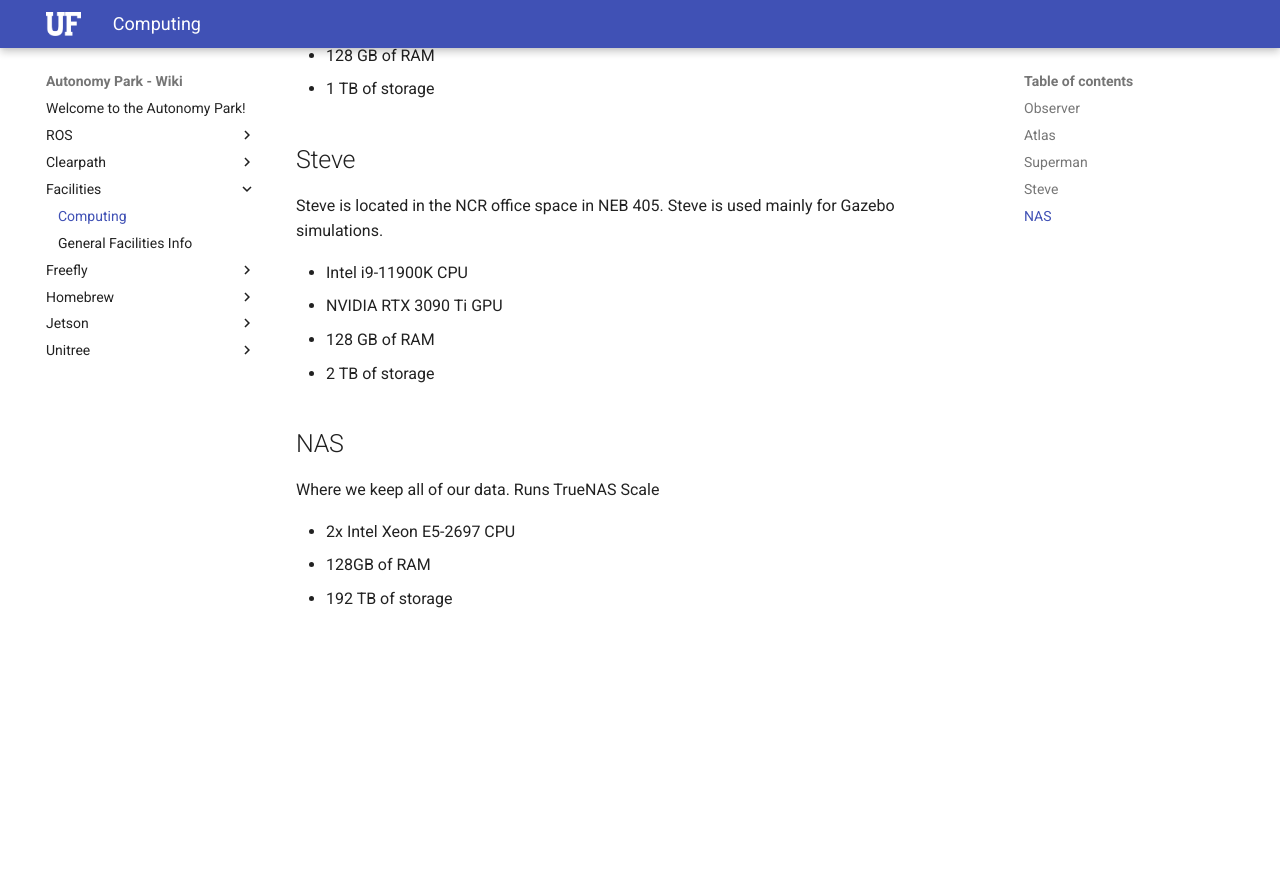
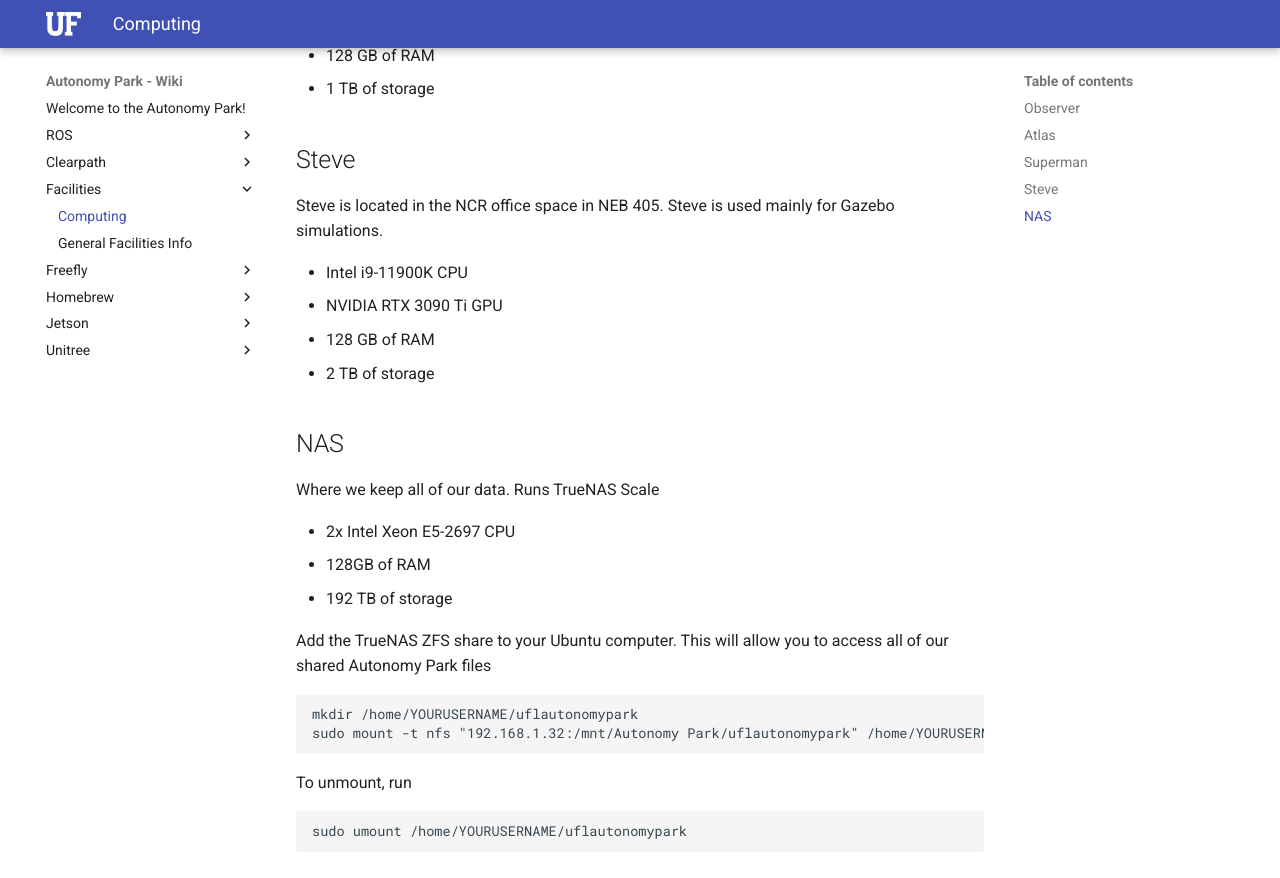
Before and after one commit to UFL-Autonomy-Park/apark_wiki, an MkDocs documentation site: the page built from docs/facilities/computing.md, in a window 1280 px wide and 900 px high, scrolled down 866 px. Shown: the top 878 px of the window. Built offline with MkDocs 1.6.1 and Material for MkDocs 9.7.7, drawn with Linux system fonts in a browser that asks for light colours; before the commit the page ends 1526 px from its top, so only the background shows below that.

Commit message:
add ZFS information

````diff
--- a/docs/facilities/computing.md
+++ b/docs/facilities/computing.md
@@ -43,3 +43,16 @@ Where we keep all of our data. Runs TrueNAS Scale
 - 2x Intel Xeon E5-2697 CPU
 - 128GB of RAM
 - 192 TB of storage
+
+Add the TrueNAS ZFS share to your Ubuntu computer. This will allow you to access all of our shared Autonomy Park files
+
+```
+mkdir /home/YOURUSERNAME/uflautonomypark
+sudo mount -t nfs "192.168.1.32:/mnt/Autonomy Park/uflautonomypark" /home/YOURUSERNAME/uflautonomypark/
+```
+
+To unmount, run
+
+```
+sudo umount /home/YOURUSERNAME/uflautonomypark
+```
````
